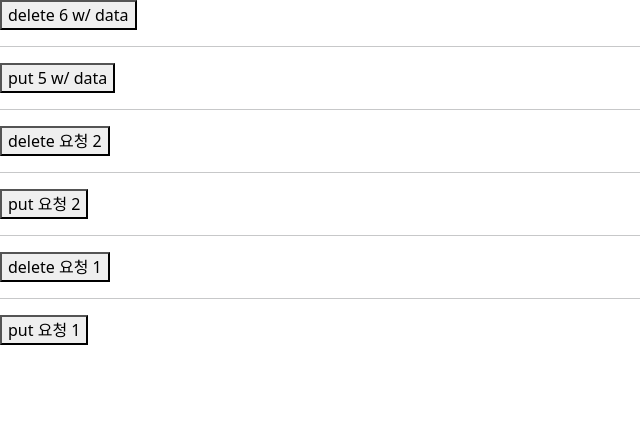
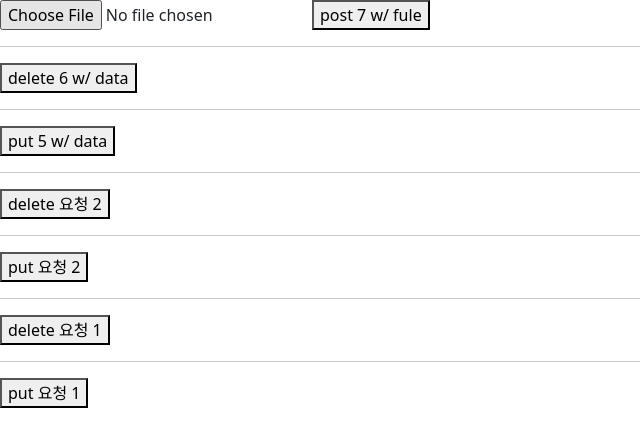
Before and after one commit to yumin359/react, a React (Vite) app: page / in a window 1280 px wide. Shown: the top 446 px of the page, without its empty margins (0-640 px from the left). Built offline with nearby package versions, Linux system fonts and the light colour scheme.

Commit message:
0707 send file(s) 내일 다시

```diff
--- a/src/App55.jsx
+++ b/src/App55.jsx
@@ -1,7 +1,9 @@
-import React from "react";
+import React, { useState } from "react";
 import axios from "axios";
 
 function App55(props) {
+  const [myFile, setMyFile] = useState(null);
+
   function handleButton1Click() {
     axios.put("/api/main30/sub1");
   }
@@ -46,8 +48,27 @@ function App55(props) {
   // 연습 : spring delete /api/main30/sub6 으로 오는 요청
   // request parameter 받아서 출력하는 코드 완성
 
+  function handleButton7Click() {
+    // file 전송시 postForm 또는 putForm
+    axios.postForm("/api/main30/sub7", {
+      name: "흥민",
+      age: 77,
+      myFile: myFile,
+    });
+  }
+
   return (
     <div>
+      <div>
+        <input
+          type="file"
+          value={myFile}
+          onChange={(e) => setMyFile(e.target.value)}
+        />
+        <button onClick={handleButton7Click}>post 7 w/ fule</button>
+      </div>
+      <hr />
+
       <button onClick={handleButton6Click}>delete 6 w/ data</button>
       <hr />
       <button onClick={handleButton5Click}>put 5 w/ data</button>
```
